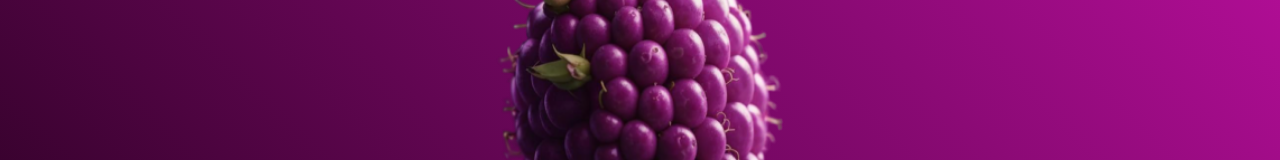
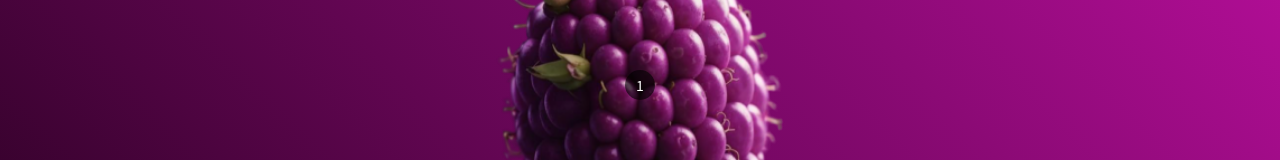
Before and after one commit to dg44k/test_ItWorkin, a React (Vite) app in the folder client/: page / in a window 1280 px wide. Both pictures are taken after a click on the button 640 px from the left and 431 px from the top of the page. Shown: the part 346-506 px from the top of the page. Built offline with nearby package versions, Linux system fonts and the light colour scheme.

Commit message:
-add multitap

```diff
--- a/client/src/components/shared/Clicker/clicker.scss
+++ b/client/src/components/shared/Clicker/clicker.scss
@@ -16,3 +16,17 @@
 .clicker__image-hero {
 	width: 100%;
 }
+
+.clicker__tap-indicator {
+  position: absolute;
+  width: 30px;
+  height: 30px;
+  display: flex;
+  align-items: center;
+  justify-content: center;
+  background: rgba(0, 0, 0, 0.6);
+  color: white;
+  border-radius: 50%;
+  pointer-events: none;
+  font-size: 14px;
+}
--- a/client/src/components/shared/Clicker/index.tsx
+++ b/client/src/components/shared/Clicker/index.tsx
@@ -1,16 +1,29 @@
 import React, { useContext } from "react";
 import ImageHeroFruit from "@assets/hero_fruit.png";
 import GameContext from "../Context/GameContext/GameContext";
-
+import './clicker.scss';
 
 export const Clicker: React.FC = () => {
-  const { handleClick } = useContext(GameContext);
+  const { handleClick, taps } = useContext(GameContext);
 
   return (
     <div className="clicker">
       <button className="clicker__button" onClick={handleClick}>
         <img src={ImageHeroFruit} alt="fruit" className="clicker__image-hero" />
       </button>
+      {taps.map((tap, index) => (
+        <div
+          key={index}
+          className="clicker__tap-indicator"
+          style={{
+            left: `${tap.x}px`,
+            top: `${tap.y}px`,
+            transform: 'translate(-50%, -50%)'
+          }}
+        >
+          <span>{tap.value}</span>
+        </div>
+      ))}
     </div>
   );
 };
--- a/client/src/components/shared/Context/GameContext/GameContext.tsx
+++ b/client/src/components/shared/Context/GameContext/GameContext.tsx
@@ -13,6 +13,7 @@ const initialState: GameContextType = {
     valueEnergyPercent: START_VALUE_PERCENT_ENERGY,
   },
   handleClick: () => {},
+  taps: [],
 };
 
 const GameContext = createContext<GameContextType>(initialState);
@@ -23,10 +24,20 @@ export const GameProvider = ({ children }: GameContextProps) => {
     valueEnergy: START_VALUE_ENERGY,
     valueEnergyPercent: START_VALUE_PERCENT_ENERGY,
   });
+  const [taps, setTaps] = useState<{ x: number; y: number; value: number }[]>(
+    []
+  );
 
-  const handleClick = () => {
+  const handleClick = (event: React.MouseEvent<HTMLButtonElement>) => {
     if (energy.valueEnergy > 0) {
       setCoin((prevCoins) => prevCoins + 1);
+
+      const { clientX: x, clientY: y } = event;
+
+      setTaps((prevTaps) => [
+        ...prevTaps,
+        { x, y, value: 1 },
+      ]);
 
       setEnergy((prevEnergy) => {
         const newValueEnergy = prevEnergy.valueEnergy - 1;
@@ -76,6 +87,7 @@ export const GameProvider = ({ children }: GameContextProps) => {
         coin,
         energy,
         handleClick,
+        taps,
       }}
     >
       {children}
--- a/client/src/components/shared/Context/GameContext/types.ts
+++ b/client/src/components/shared/Context/GameContext/types.ts
@@ -8,5 +8,6 @@ export interface GameContextType {
     valueEnergy: number;
     valueEnergyPercent: number;
   };
-  handleClick: () => void;
+  handleClick: (event: React.MouseEvent<HTMLButtonElement>) => void;
+  taps: Array<{x: number, y: number, value: number}>;
 }
```
